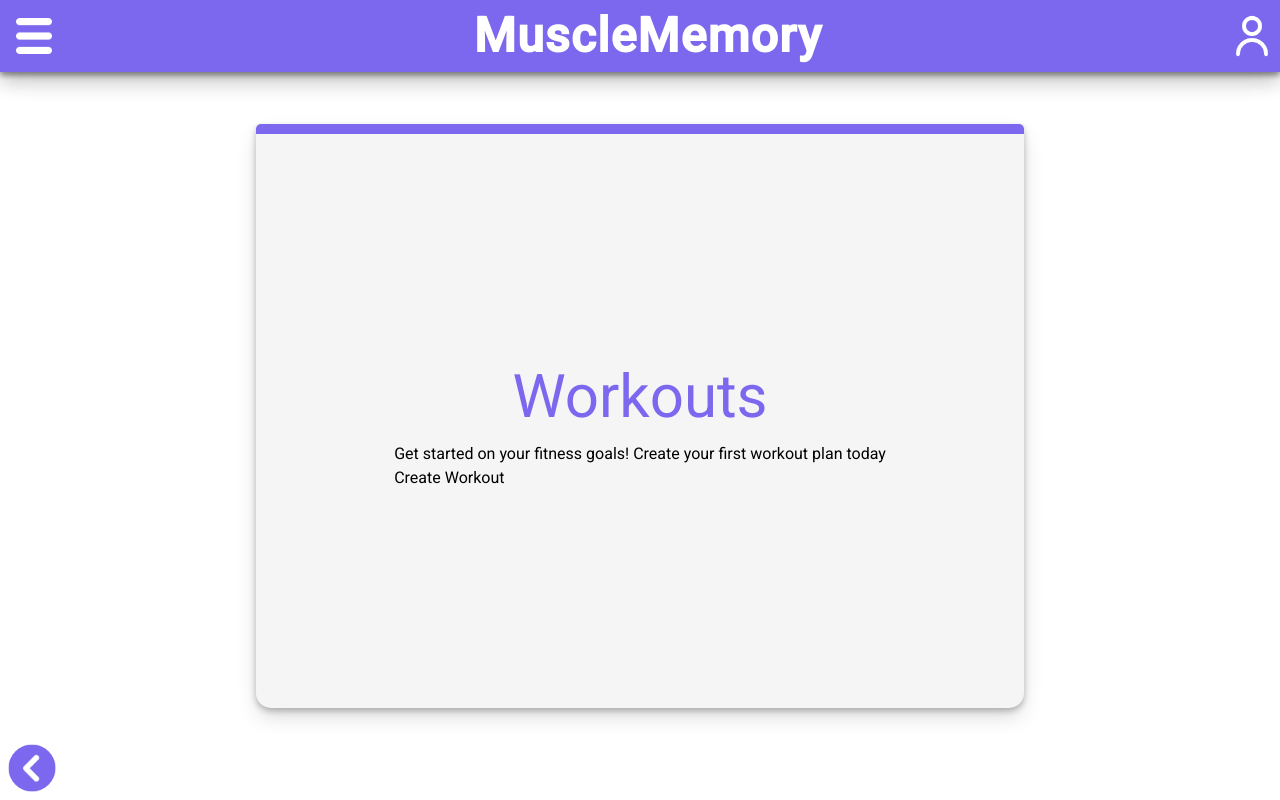
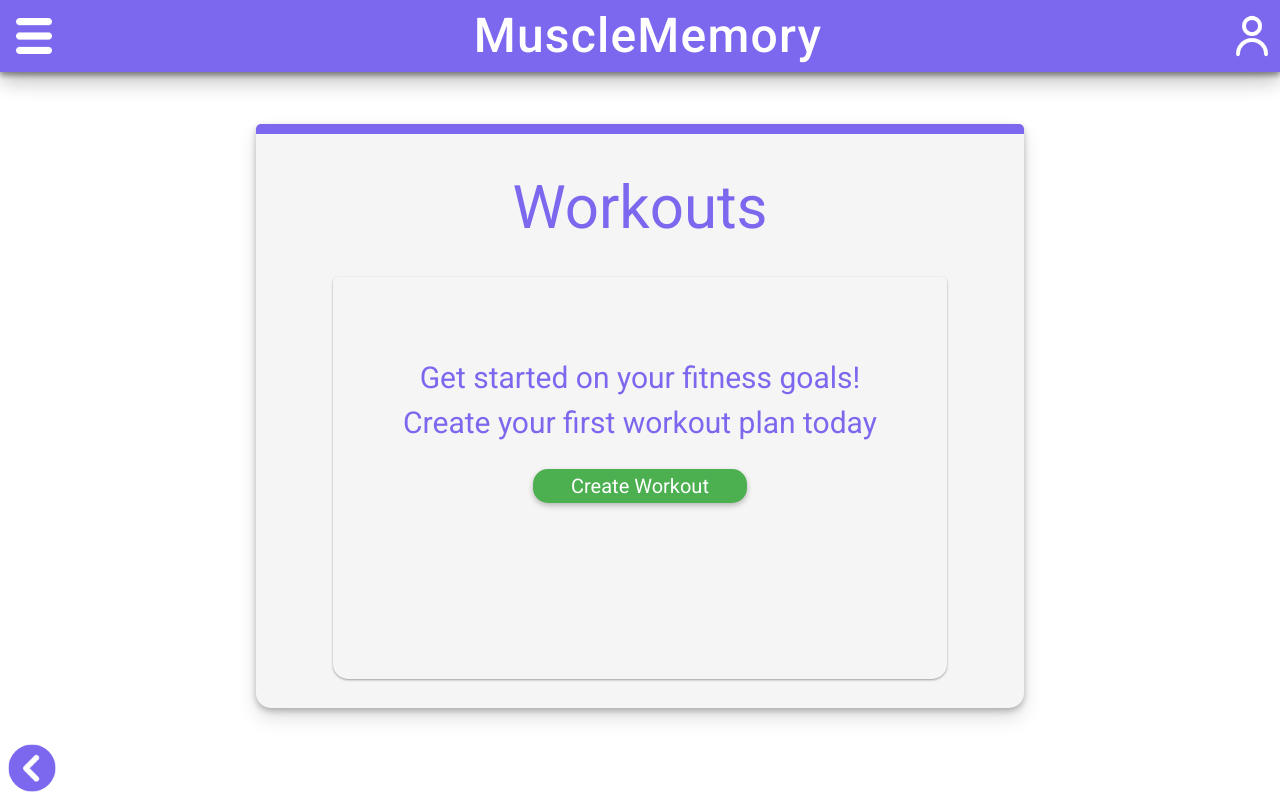
Before and after one commit to jszama/musclememory, a Next.js app in the folder frontend/: page /exercise-menu/workouts in a window 1280 px wide. Built offline with nearby package versions, Linux system fonts and the light colour scheme.

Commit message:
.css updated

```diff
--- a/frontend/app/globals.css
+++ b/frontend/app/globals.css
@@ -107,8 +107,8 @@ body {
   }
 
   .text-bold {
-    font-weight: 600;
-  }
+    font-weight: 500
+ }
 
 
 }
@@ -186,6 +186,35 @@ body {
     transform: scale(1.03);
   }
 
+  /* About Us */
+  .about-page {
+    @apply flex flex-col items-center justify-center h-screen w-screen bg-primary-400 text-5 text-white gap-y-2 sm:pt-[25%] md:pt-[10%] overflow-auto;
+  }
+
+  .about-page article {
+    @apply w-[40rem] p-4;
+  }
+
+  .about-page h1 {
+    @apply text-10 text-bold mb-4;
+  }
+
+  .about-page h2 {
+    @apply text-[42px] text-bold mb-4;
+  }
+
+  .about-info {
+    @apply my-4 flex flex-row justify-center w-[85%] bg-primary-300 p-4 rounded-[15px] shadow-1;
+  }
+
+  .about-page section {
+    @apply flex flex-col items-center justify-center;
+  }
+
+  .about-page article {
+    @apply w-auto;
+  }
+
   /* Exercise menu */
   .exercise-menu {
     @apply flex justify-around items-center text-center bg-gradient-to-r from-primary-400 to-primary-600 w-[80vw] h-[75vh] rounded-[15px] mt-8 shadow-5 pr-4;
@@ -259,7 +288,7 @@ body {
   }
 
   .workout-add {
-    @apply flex justify-center items-center bg-green-300 w-[20%] h-[12%] mx-auto rounded-[15px] shadow-2 cursor-pointer transition-all duration-150 ease-in-out;
+    @apply flex justify-center items-center bg-green-300 w-[20%] h-[10%] mx-auto rounded-[15px] shadow-2 cursor-pointer transition-all duration-150 ease-in-out;
   }
 
   .workout-add:hover {
@@ -277,4 +306,20 @@ body {
   .workout-info {
     @apply hidden flex flex-row justify-between items-center p-2;
   }
+
+  .no-workouts {
+    @apply flex flex-col justify-start items-center w-[80%] h-[70%] bg-gray-100 shadow-md mt-6 pt-[8%] rounded-t-[5px] rounded-b-[15px] text-center hyphens-auto px-10 shadow-1;
+  }
+
+  .no-workouts h1 {
+    @apply text-7 text-primary-500 mt-4;
+  }
+
+  .no-workouts button {
+    @apply bg-green-300 text-white w-[40%] h-[10%] rounded-[15px] shadow-2 cursor-pointer transition-all duration-150 ease-in-out mt-6 text-5;
+  }
+
+  .no-workouts button:hover {
+    @apply transform scale-105 shadow-1;
+  }
 }
```
